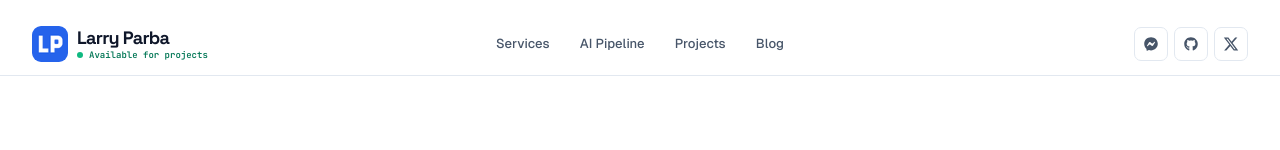
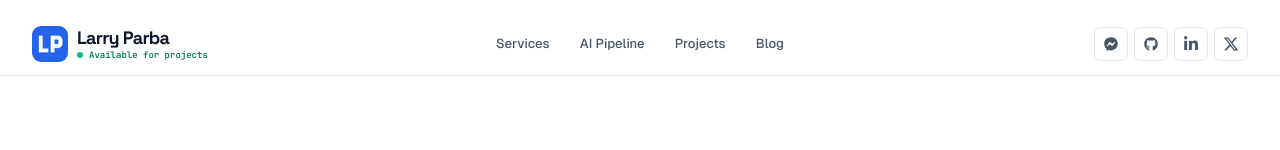
Before and after one commit to Larzz/larryparba.com, a Next.js app: page / in a window 1280 px wide. Shown: the top 150 px of the page. Built offline with nearby package versions, Linux system fonts and the light colour scheme.

Commit message:
feat: add linkedin

```diff
--- a/components/site/site-shell.module.css
+++ b/components/site/site-shell.module.css
@@ -72,7 +72,7 @@
 .drawer nav { display: grid; gap: 4px; margin: 36px 0 auto; }
 .drawer nav a { border-radius: 8px; padding: 13px 14px; color: var(--muted); font-size: 16px; font-weight: 650; }
 .drawer nav a:hover, .drawer nav .drawerActive { background: #f0f9ff; color: var(--blue-dark); }
-.drawerSocials { display: grid; grid-template-columns: repeat(3, minmax(0, 1fr)); gap: 8px; margin: 0 0 14px; }
+.drawerSocials { display: grid; grid-template-columns: repeat(4, minmax(0, 1fr)); gap: 8px; margin: 0 0 14px; }
 .drawerSocials a { display: inline-flex; min-height: 42px; align-items: center; justify-content: center; gap: 8px; border: 1px solid var(--line); border-radius: 8px; color: var(--muted); font-size: 13px; font-weight: 650; }
 .drawerSocials a:hover { border-color: #bae6fd; color: var(--blue-dark); }
 .drawerSocials svg { width: 14px; }
--- a/components/site/site-shell.tsx
+++ b/components/site/site-shell.tsx
@@ -1,7 +1,7 @@
 'use client'
 
 import { FontAwesomeIcon } from '@fortawesome/react-fontawesome'
-import { faFacebookMessenger, faGithub, faXTwitter } from '@fortawesome/free-brands-svg-icons'
+import { faFacebookMessenger, faGithub, faLinkedinIn, faXTwitter } from '@fortawesome/free-brands-svg-icons'
 import { faBars, faXmark } from '@fortawesome/free-solid-svg-icons'
 import Image from 'next/image'
 import Link from 'next/link'
@@ -64,6 +64,9 @@ export function SiteShell ({ children }: SiteShellProps) {
 								<a href={profile.github} target='_blank' rel='noopener noreferrer' aria-label='View Larry on GitHub' title='GitHub'>
 									<FontAwesomeIcon icon={faGithub} />
 								</a>
+								<a href={profile.linkedin} target='_blank' rel='noopener noreferrer' aria-label='Connect with Larry on LinkedIn' title='LinkedIn'>
+									<FontAwesomeIcon icon={faLinkedinIn} />
+								</a>
 								<a href={profile.twitter} target='_blank' rel='noopener noreferrer' aria-label='Follow Larry on X' title='X'>
 									<FontAwesomeIcon icon={faXTwitter} />
 								</a>
@@ -95,6 +98,7 @@ export function SiteShell ({ children }: SiteShellProps) {
 						<div className={styles.drawerSocials}>
 							<a href={profile.messenger} target='_blank' rel='noopener noreferrer'><FontAwesomeIcon icon={faFacebookMessenger} /> Messenger</a>
 							<a href={profile.github} target='_blank' rel='noopener noreferrer'><FontAwesomeIcon icon={faGithub} /> GitHub</a>
+							<a href={profile.linkedin} target='_blank' rel='noopener noreferrer'><FontAwesomeIcon icon={faLinkedinIn} /> LinkedIn</a>
 							<a href={profile.twitter} target='_blank' rel='noopener noreferrer'><FontAwesomeIcon icon={faXTwitter} /> X</a>
 						</div>
 					</aside>
--- a/lib/resume-data.ts
+++ b/lib/resume-data.ts
@@ -35,7 +35,7 @@ export const profile = {
 		'Full-Stack Web Developer with 9+ years of experience building scalable web applications, backend systems, and API-driven platforms across e-commerce, enterprise, and government-related projects. Specialized in Laravel architecture, RESTful APIs, system optimization, and integrating AI-driven automation into production workflows.',
 	education:
 		'Bachelor of Science in Information Technology, Holy Cross of Davao College (2015)',
-	linkedin: 'https://www.linkedin.com/in/larry-parba-52509699/',
+	linkedin: 'https://www.linkedin.com/in/larry-parba-52509699/?isSelfProfile=true',
 	messenger: 'https://www.messenger.com/e2ee/t/ambrosiass',
 	twitter: 'https://x.com/Larry_Parba',
 }
```
